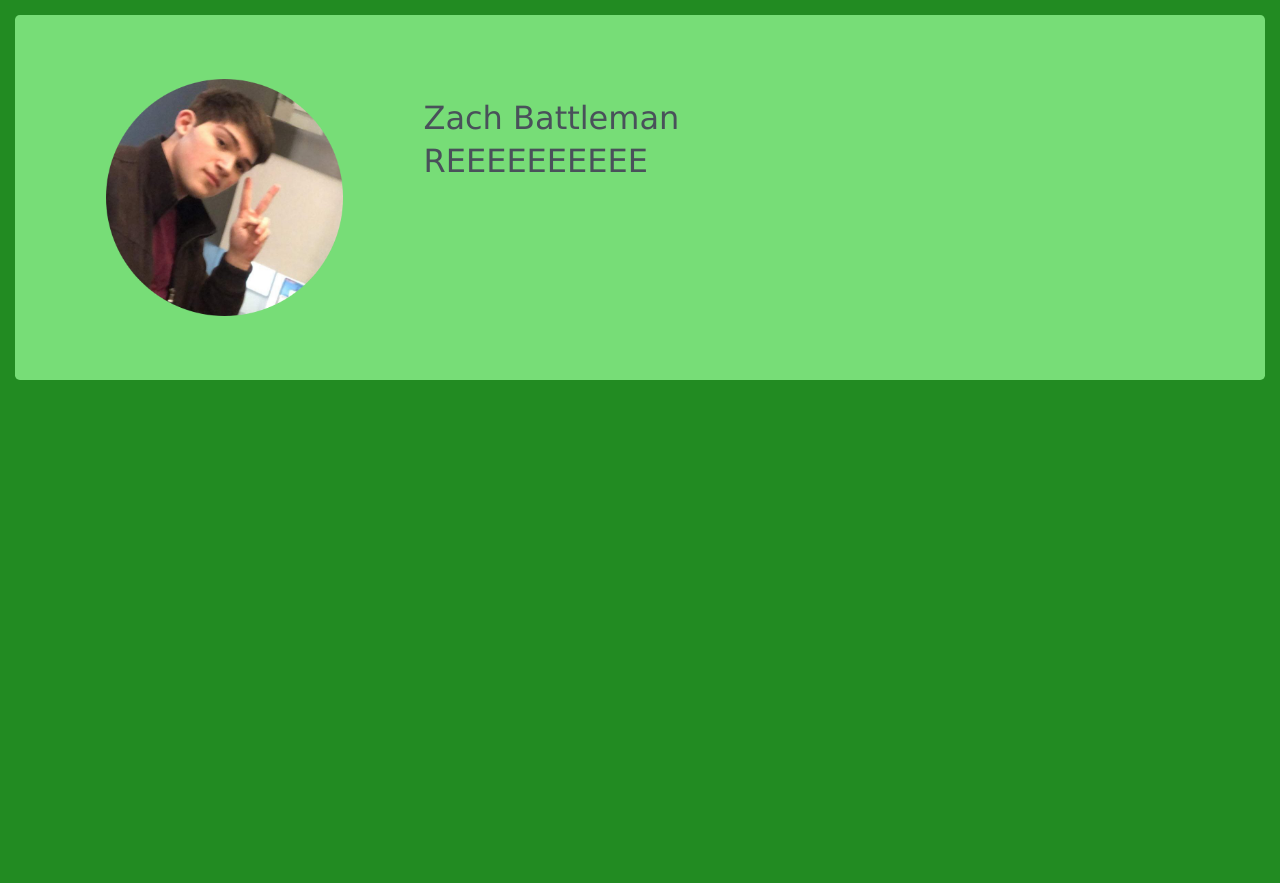
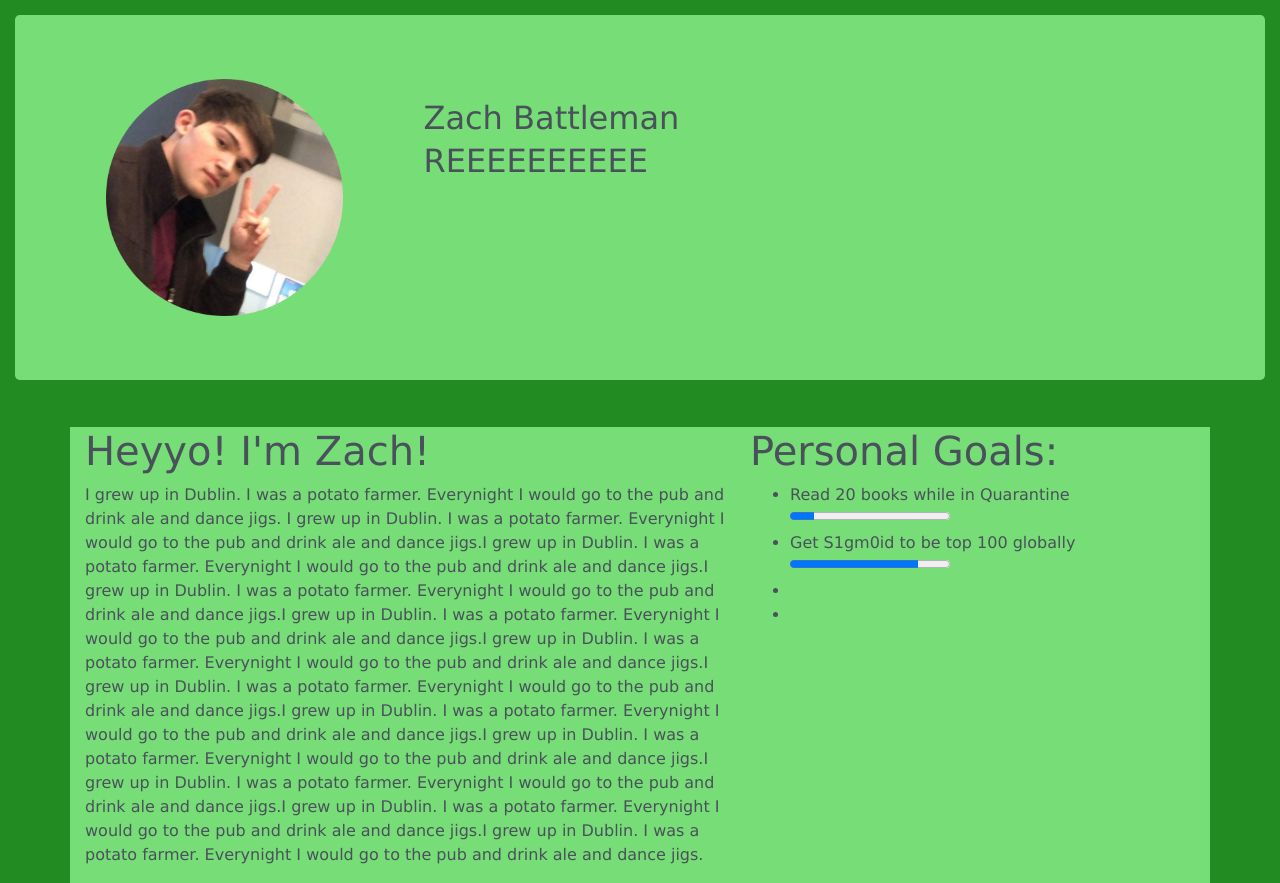
Before and after one commit to BlackCoffee77/zachbattleman.com, a plain HTML site: page index.html in a window 1280 px wide. Before the commit the page ends 800 px from the top, so only its background shows below. Drawn offline with nearby package versions, Linux system fonts and the light colour scheme.

Commit message:
working on spacing of cols

```diff
--- a/css/index.css
+++ b/css/index.css
@@ -37,3 +37,27 @@ body {
 	vertical-align: middle;
 	font-family: Verdana, Geneva, sans-serif;
 }
+
+.about {
+	background-color: var(--secondary-color);
+	color: #49515a;
+	vertical-align: middle;
+	font-family: Verdana, Geneva, sans-serif;
+}
+
+.goals {
+	background-color: var(--secondary-color);
+	color: #49515a;
+	vertical-align: middle;
+	font-family: Verdana, Geneva, sans-serif;
+}
+
+.achievements {
+	background-color: var(--secondary-color);
+	color: #49515a;
+	vertical-align: middle;
+	font-family: Verdana, Geneva, sans-serif;
+}
+
+.row1 {
+}
--- a/index.html
+++ b/index.html
@@ -21,11 +21,51 @@
 					/>
 					<div class="profile-content">
 						<h1 class="name">Zach Battleman</h1>
-						<h2 class="descript">REEEEEEEEEE</h2>
+						<h2 class="description">REEEEEEEEEE</h2>
 					</div>
 				</div>
 			</div>
 		</header>
+
+		<div class="container">
+			<div class="row row1">
+				<div class="col-md-7 col-sm-6 pr-md-1 order-1 about">
+					<h1 class="about-intro">
+						Heyyo! I'm Zach!
+					</h1>
+					<p class="about-desc">
+						I grew up in Dublin. I was a potato farmer. Everynight I
+						would go to the pub and drink ale and dance jigs.
+						I grew up in Dublin. I was a potato farmer. Everynight I
+						would go to the pub and drink ale and dance jigs.I grew up in Dublin. I was a potato farmer. Everynight I
+						would go to the pub and drink ale and dance jigs.I grew up in Dublin. I was a potato farmer. Everynight I
+						would go to the pub and drink ale and dance jigs.I grew up in Dublin. I was a potato farmer. Everynight I
+						would go to the pub and drink ale and dance jigs.I grew up in Dublin. I was a potato farmer. Everynight I
+						would go to the pub and drink ale and dance jigs.I grew up in Dublin. I was a potato farmer. Everynight I
+						would go to the pub and drink ale and dance jigs.I grew up in Dublin. I was a potato farmer. Everynight I
+						would go to the pub and drink ale and dance jigs.I grew up in Dublin. I was a potato farmer. Everynight I
+						would go to the pub and drink ale and dance jigs.I grew up in Dublin. I was a potato farmer. Everynight I
+						would go to the pub and drink ale and dance jigs.I grew up in Dublin. I was a potato farmer. Everynight I
+						would go to the pub and drink ale and dance jigs.I grew up in Dublin. I was a potato farmer. Everynight I
+						would go to the pub and drink ale and dance jigs.
+					</p>
+				</div>
+
+				<div class="col-md-5 col-sm-6 order-2 goals">
+					<h1 class="goals-intro">Personal Goals:</h1>
+					<ul class="goal-list">
+						<li class="goal">Read 20 books while in Quarantine</li>
+						<progress class="book-progress" max="20" value="3"></progress>
+						<li class="goal">Get S1gm0id to be top 100 globally
+							<progress class="sig-progress" max="100" value="80"></progress>
+						</li>
+						<li class="goal"></li>
+						<li class="goal"></li>
+					</ul>
+				</div>
+				<div class="clearfix"></div>
+			</div>
+		</div>
 
 		<script
 			src="https://code.jquery.com/jquery-3.2.1.slim.min.js"
```
